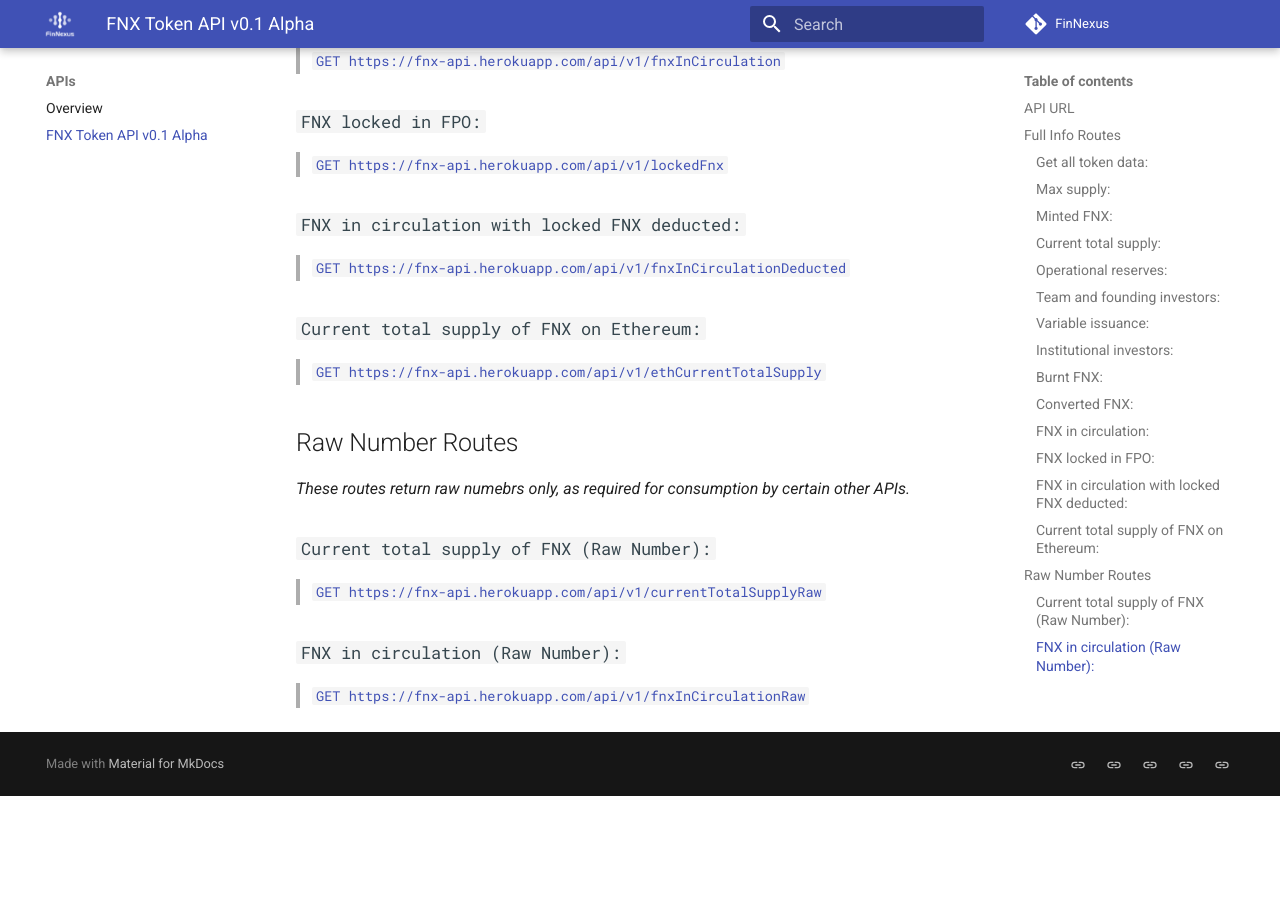
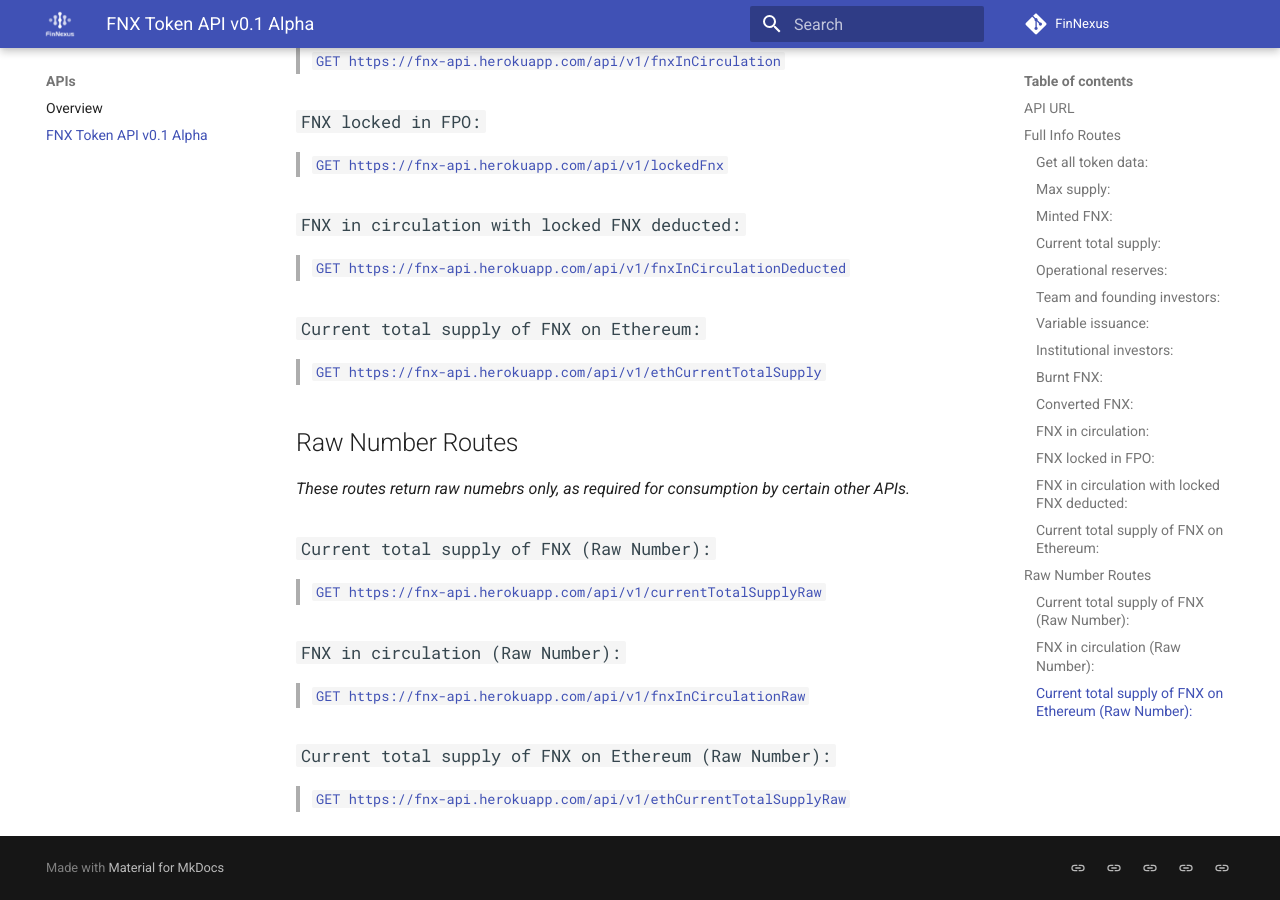
Before and after one commit to Phoenix-Finance/Phoenix-Documentation, an MkDocs documentation site: the page built from content/apis/token.md, in a window 1280 px wide and 900 px high, scrolled down 1856 px. Built offline with MkDocs 1.6.1 and Material for MkDocs 9.7.7, drawn with Linux system fonts in a browser that asks for light colours; before the commit the page ends 2652 px from its top, so only the background shows below that.

Commit message:
Added fnx on ethereum raw num route

```diff
--- a/content/apis/token.md
+++ b/content/apis/token.md
@@ -67,3 +67,6 @@ A single route at `/api/v1` returns all of the API data, while individual pieces
 
 ### `FNX in circulation (Raw Number):`
 > [`GET https://fnx-api.herokuapp.com/api/v1/fnxInCirculationRaw`](https://fnx-api.herokuapp.com/api/v1/fnxInCirculationRaw)
+
+### `Current total supply of FNX on Ethereum (Raw Number):`
+> [`GET https://fnx-api.herokuapp.com/api/v1/ethCurrentTotalSupplyRaw`](https://fnx-api.herokuapp.com/api/v1/ethCurrentTotalSupplyRaw)
```
